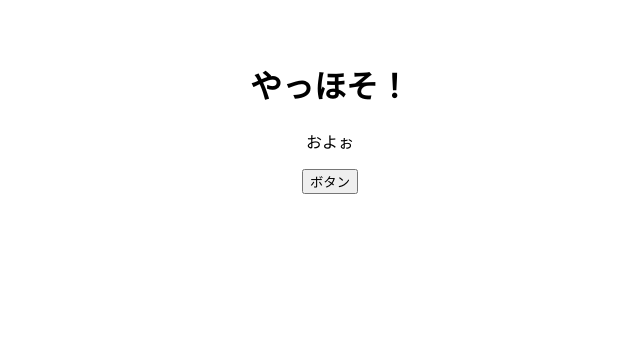
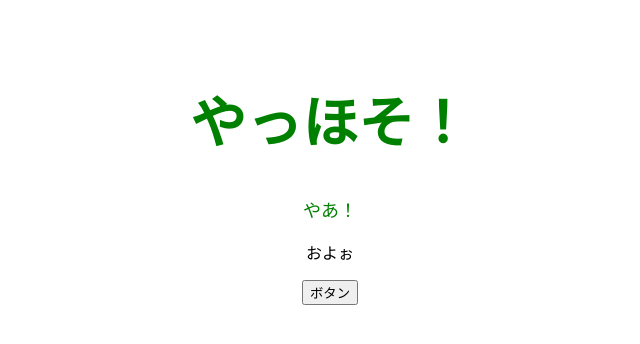
Before and after one commit to YamaMaru15/todo_app-React-, a React (Vite) app: page / in a window 1280 px wide. Shown: the top 344 px of the page, without its empty margins (310-950 px from the left). Built offline with nearby package versions, Linux system fonts and the light colour scheme.

Commit message:
プロップスの学習➀

```diff
--- a/src/App.jsx
+++ b/src/App.jsx
@@ -1,48 +1,21 @@
-import { useState } from 'react'
-import reactLogo from './assets/react.svg'
-import viteLogo from '/vite.svg'
 import './App.css'
+import { ColorfulMessage } from './components/ColorfulMessage';
 
 
 // 変数はパスカルケース
+const style = {
+  color: "green",
+  fontSize: "56px",
+};
 
 export const App = () => {
   const onClickButton = () => alert();
   return (
     <>
-      <h1>やっほそ！</h1>
+      <h1 style = {style}>やっほそ！</h1>
+      <ColorfulMessage />
       <p>およぉ</p>
       <button onClick={onClickButton}>ボタン</button>
     </>
   );
 };
-
-
-// function App() {
-//   const [count, setCount] = useState(0)
-
-//   return (
-//     <>
-//       <div>
-//         <a href="https://vitejs.dev" target="_blank">
-//           <img src={viteLogo} className="logo" alt="Vite logo" />
-//         </a>
-//         <a href="https://react.dev" target="_blank">
-//           <img src={reactLogo} className="logo react" alt="React logo" />
-//         </a>
-//       </div>
-//       <h1>Vite + React</h1>
-//       <div className="card">
-//         <button onClick={() => setCount((count) => count + 1)}>
-//           count is {count}
-//         </button>
-//         <p>
-//           Edit <code>src/App.jsx</code> and save to test HMR
-//         </p>
-//       </div>
-//       <p className="read-the-docs">
-//         Click on the Vite and React logos to learn more
-//       </p>
-//     </>
-//   )
-// }
--- /dev/null
+++ b/src/components/ColorfulMessage.jsx
@@ -0,0 +1,11 @@
+export const ColorfulMessage = () => {
+    const contentStyleB = {
+        color: "green",
+        fontSize: "18px"
+    };
+    return (
+        <>
+            <p style={contentStyleB}>やあ！</p>
+        </>
+    );
+};
```
